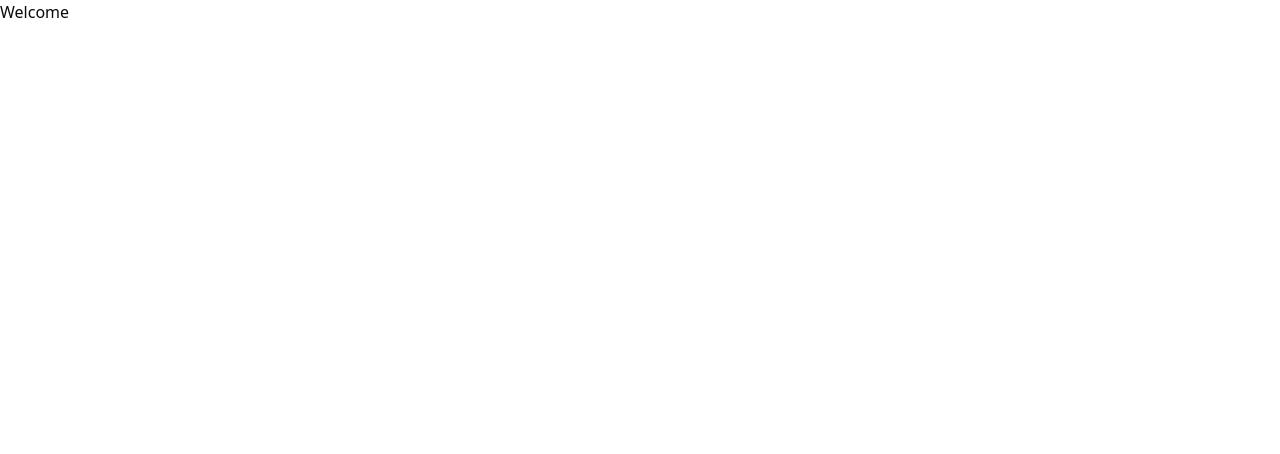
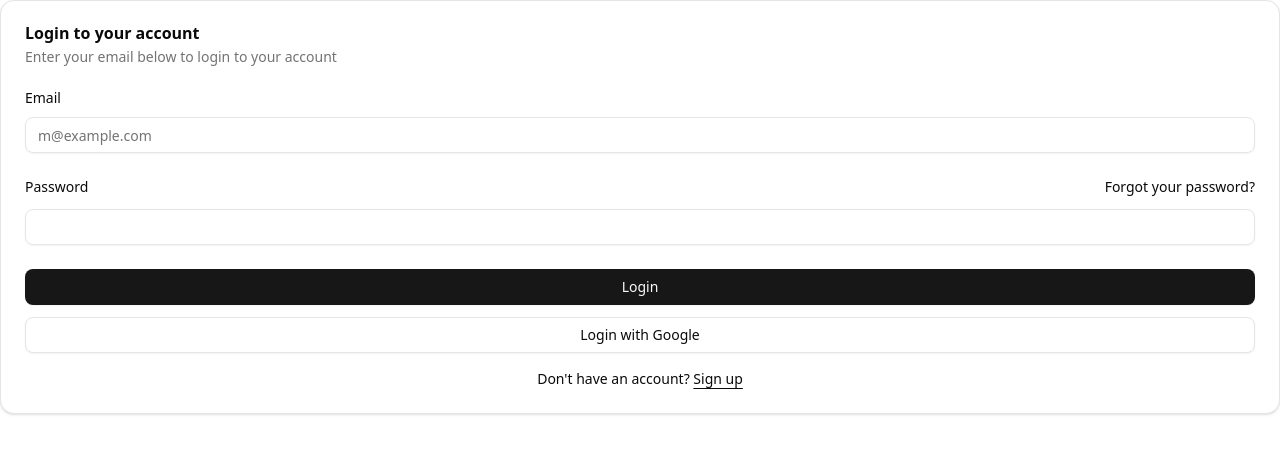
Before and after one commit to Niadul-Munna/auth, a Next.js app: page / in a window 1280 px wide. Shown: the top 454 px of the page. Built offline with nearby package versions, Linux system fonts and the light colour scheme.

Commit message:
add Login form

```diff
--- a/src/app/page.tsx
+++ b/src/app/page.tsx
@@ -1,3 +1,9 @@
+import { LoginForm } from "@/components/auth/login-form";
+
 export default function Home() {
-  return <div>Welcome</div>;
+  return (
+    <div>
+      <LoginForm />
+    </div>
+  );
 }
```
